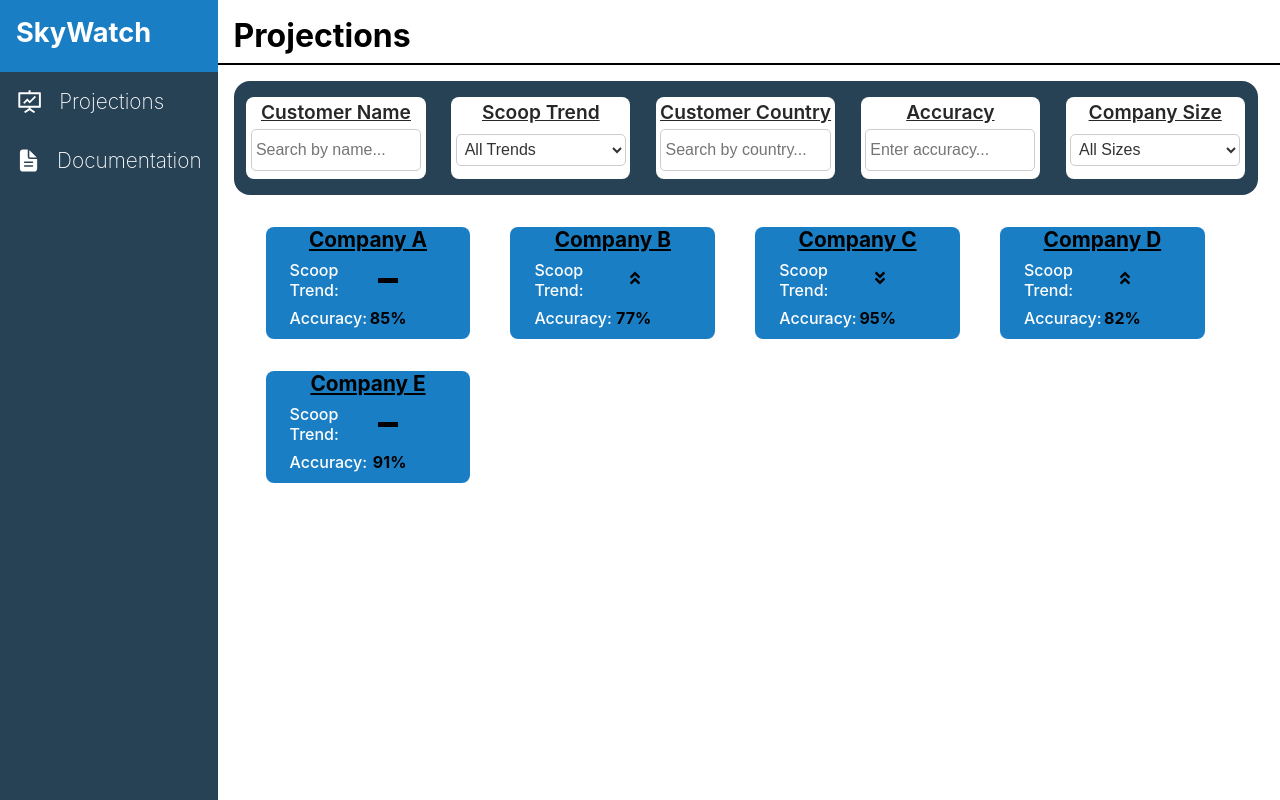
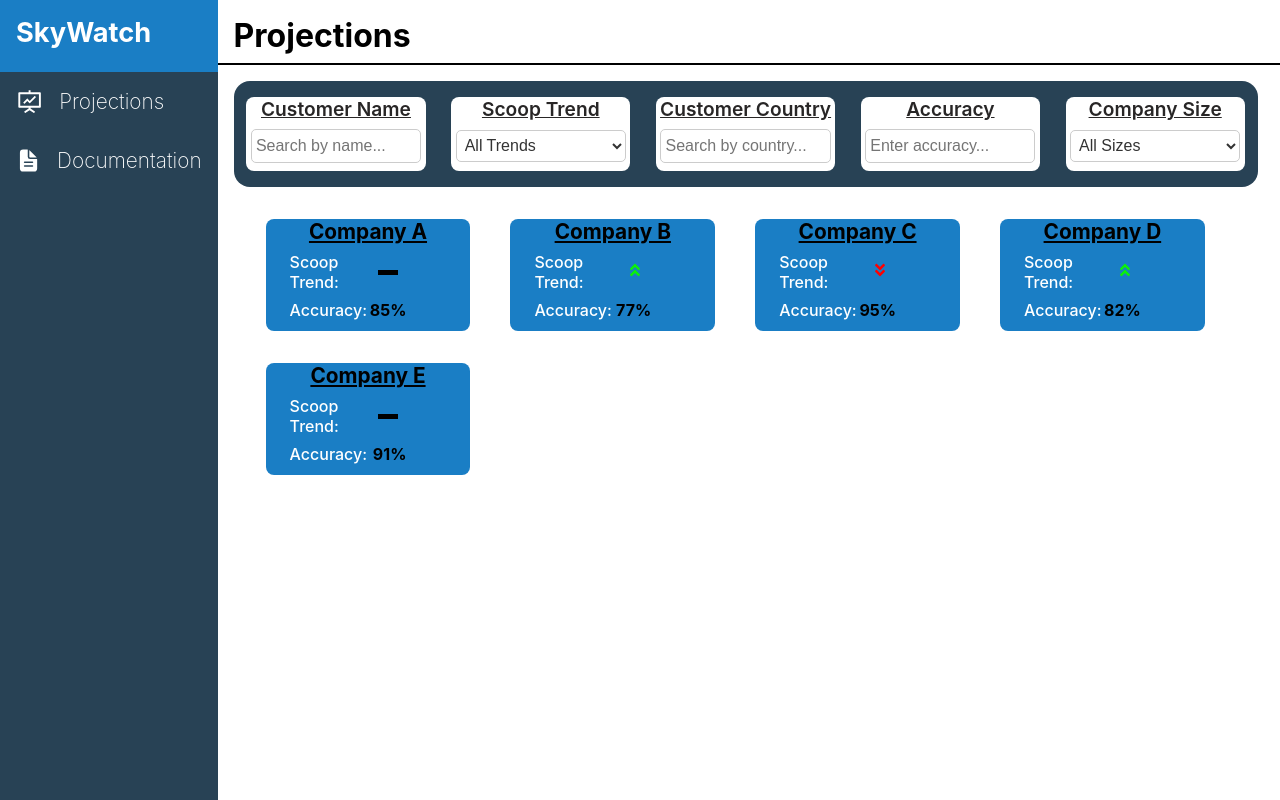
Before and after one commit to ViktorGlogovac/capstone-backend, a React (Create React App) app: page /projections in a window 1280 px wide. Built offline with nearby package versions, Linux system fonts and the light colour scheme.

Commit message:
company pages added

```diff
--- a/src/App.js
+++ b/src/App.js
@@ -1,23 +1,19 @@
-import logo from './logo.svg';
-import './App.css';
 import { BrowserRouter as Router, Routes, Route } from "react-router-dom";
 import DocumentationPage from './routes/DocumentationPage';
 import ProjectionsPage from './routes/ProjectionsPage';
+import CompanyDetails from './routes/CompanyDetails';
 import Navbar from './routes/Navbar';
-
-
 
 function App() {
   return (
     <Router>
-
-      <div className='appContainer' >
+      <div className='appContainer'>
         <Navbar/>
         <Routes>
           <Route path="/documentation" element={<DocumentationPage />} />
           <Route path="/projections" element={<ProjectionsPage />} />
+          <Route path="/projections/company/:companyName" element={<CompanyDetails />} /> {/* Updated Route */}
         </Routes>
-
       </div>
     </Router>
   );
--- a/src/index.css
+++ b/src/index.css
@@ -18,3 +18,10 @@ code {
   display: flex;
   flex-direction: row;
 }
+
+.page-title{
+  font-weight: 700;
+  font-size: 2rem;
+  padding-left: 1rem;
+  padding-top: 1rem;
+}
--- /dev/null
+++ b/src/routes/CSS/CompanyDetails.css
@@ -0,0 +1,3 @@
+.company_content_area{
+    width: 83VW;
+}
--- a/src/routes/CSS/Filter.css
+++ b/src/routes/CSS/Filter.css
@@ -45,7 +45,19 @@
 }
 
 /* Style for text inputs and dropdowns */
-.search-input, .dropdown {
+.dropdown_search_input{
+    width: 100%;
+    height: 1.5rem;
+    border: 1px solid #ccc;
+    border-radius: 5px;
+    padding: 0.25rem;
+    font-size: 1rem;
+    color: #333;
+    background-color: white;
+    text-align: left;
+}
+
+.dropdown {
     width: 100%;
     height: 2rem;
     border: 1px solid #ccc;
@@ -57,6 +69,7 @@
     text-align: left;
 }
 
+
 /* Focus effect */
 .search-input:focus, .dropdown:focus {
     outline: none;
--- a/src/routes/CSS/ProjectionsPage.css
+++ b/src/routes/CSS/ProjectionsPage.css
@@ -79,6 +79,17 @@
     justify-content: space-between; /* Pushes the `dash` to the right */
 }
 
+.status_box2 {
+    margin-bottom: 1rem;
+    margin-left: 1rem;
+    flex-wrap: nowrap; /* Ensures the content stays on one line */
+    flex-direction: row; /* Keeps items aligned horizontally */
+    display: flex; /* Enables flexbox layout */
+    align-items: center; /* Vertically aligns items */
+    justify-content: space-between; /* Pushes the `dash` to the right */
+}
+
+
 .icon {
     margin-left: auto; /* Moves the dash to the right */
     text-align: right; /* Aligns the dash content to the right */
@@ -104,10 +115,15 @@
     margin-right: 4.5rem;
 }
 
+
+.company_link{
+    text-decoration: none;
+}
+
 .up_arrow{
-
+    color: rgb(11, 240, 11);
 }
 
 .down_arrow{
-
+    color: red;
 }
--- a/src/routes/CompanyBoxes.jsx
+++ b/src/routes/CompanyBoxes.jsx
@@ -1,8 +1,10 @@
 import React from "react";
+import { Link } from "react-router-dom";
 import { FaAngleDoubleUp, FaAngleDoubleDown } from "react-icons/fa";
 import "./CSS/ProjectionsPage.css";
 
 const StagnantCompanyBox = ({ company }) => (
+  <Link to={`/projections/company/${encodeURIComponent(company.name)}`} className="company_link">
     <div className="company_box">
       <div className="company_header">{company.name}</div>
       <div className="status_box">
@@ -11,16 +13,18 @@ const StagnantCompanyBox = ({ company }) => (
           <div className="dash_line"></div>
         </div>
       </div>
-    <div className="status_box">
+      <div className="status_box2">
         <div className="accuracy_status">Accuracy:</div>
         <div className="icon">
           <div className="accuracy_amount">{company.accuracy}%</div>
         </div>
       </div>
     </div>
+  </Link>
 );
 
 const UpTrendCompanyBox = ({ company }) => (
+  <Link to={`/projections/company/${encodeURIComponent(company.name)}`} className="company_link">
     <div className="company_box">
       <div className="company_header">{company.name}</div>
       <div className="status_box">
@@ -29,16 +33,18 @@ const UpTrendCompanyBox = ({ company }) => (
           <FaAngleDoubleUp className="up_arrow" />
         </div>
       </div>
-    <div className="status_box">
+      <div className="status_box2">
         <div className="accuracy_status">Accuracy:</div>
         <div className="icon">
           <div className="accuracy_amount">{company.accuracy}%</div>
         </div>
       </div>
     </div>
+  </Link>
 );
 
 const DownTrendCompanyBox = ({ company }) => (
+  <Link to={`/projections/company/${encodeURIComponent(company.name)}`} className="company_link">
     <div className="company_box">
       <div className="company_header">{company.name}</div>
       <div className="status_box">
@@ -47,13 +53,14 @@ const DownTrendCompanyBox = ({ company }) => (
           <FaAngleDoubleDown className="down_arrow" />
         </div>
       </div>
-    <div className="status_box">
+      <div className="status_box2">
         <div className="accuracy_status">Accuracy:</div>
         <div className="icon">
           <div className="accuracy_amount">{company.accuracy}%</div>
         </div>
       </div>
     </div>
+  </Link>
 );
 
 export { StagnantCompanyBox, UpTrendCompanyBox, DownTrendCompanyBox };
--- /dev/null
+++ b/src/routes/CompanyDetails.jsx
@@ -0,0 +1,20 @@
+import React from "react";
+import { useParams } from "react-router-dom";
+import "./CSS/CompanyDetails.css";
+
+function CompanyDetails() {
+  const { companyName } = useParams(); // Get the company name from URL
+
+  return (
+    <div className="company_content_area">
+      <div className="page-title">{decodeURIComponent(companyName)}</div>
+      <div className="line"></div>
+
+
+
+
+    </div>
+  );
+}
+
+export default CompanyDetails;
--- a/src/routes/ProjectionsPage.jsx
+++ b/src/routes/ProjectionsPage.jsx
@@ -1,6 +1,7 @@
 import React, { useState } from "react";
 import "./CSS/ProjectionsPage.css";
 import "./CSS/Filter.css";
+import "../App.css"
 import { StagnantCompanyBox, UpTrendCompanyBox, DownTrendCompanyBox } from "./CompanyBoxes";
 
 const dummyData = [
@@ -30,7 +31,7 @@ function ProjectionsPage() {
 
   return (
     <div className="projections_content_area">
-      <div className="projections-page-title">Projections</div>
+      <div className="page-title">Projections</div>
       <div className="line"></div>
 
       {/* Filter Container */}
@@ -43,7 +44,7 @@ function ProjectionsPage() {
               type="text"
               value={searchName}
               onChange={(e) => setSearchName(e.target.value)}
-              className="dropdown search-input"
+              className="dropdown_search_input"
               placeholder="Search by name..."
             />
           </div>
@@ -74,7 +75,7 @@ function ProjectionsPage() {
               type="text"
               value={searchCountry}
               onChange={(e) => setSearchCountry(e.target.value)}
-              className="dropdown search-input"
+              className="dropdown_search_input"
               placeholder="Search by country..."
             />
           </div>
@@ -88,7 +89,7 @@ function ProjectionsPage() {
               type="text"
               value={searchAccuracy}
               onChange={(e) => setSearchAccuracy(e.target.value)}
-              className="dropdown search-input"
+              className="dropdown_search_input"
               placeholder="Enter accuracy..."
             />
           </div>
```
Lines whose indentation alone changed are shown as unchanged.
